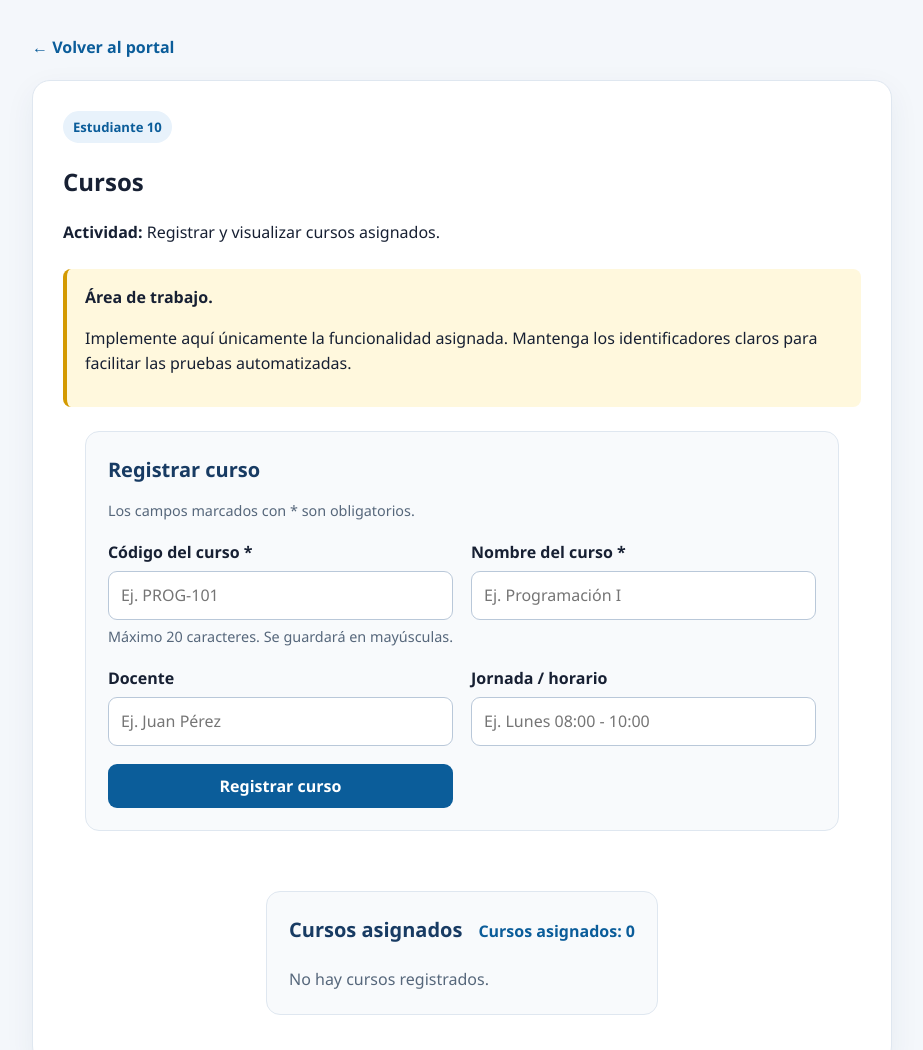
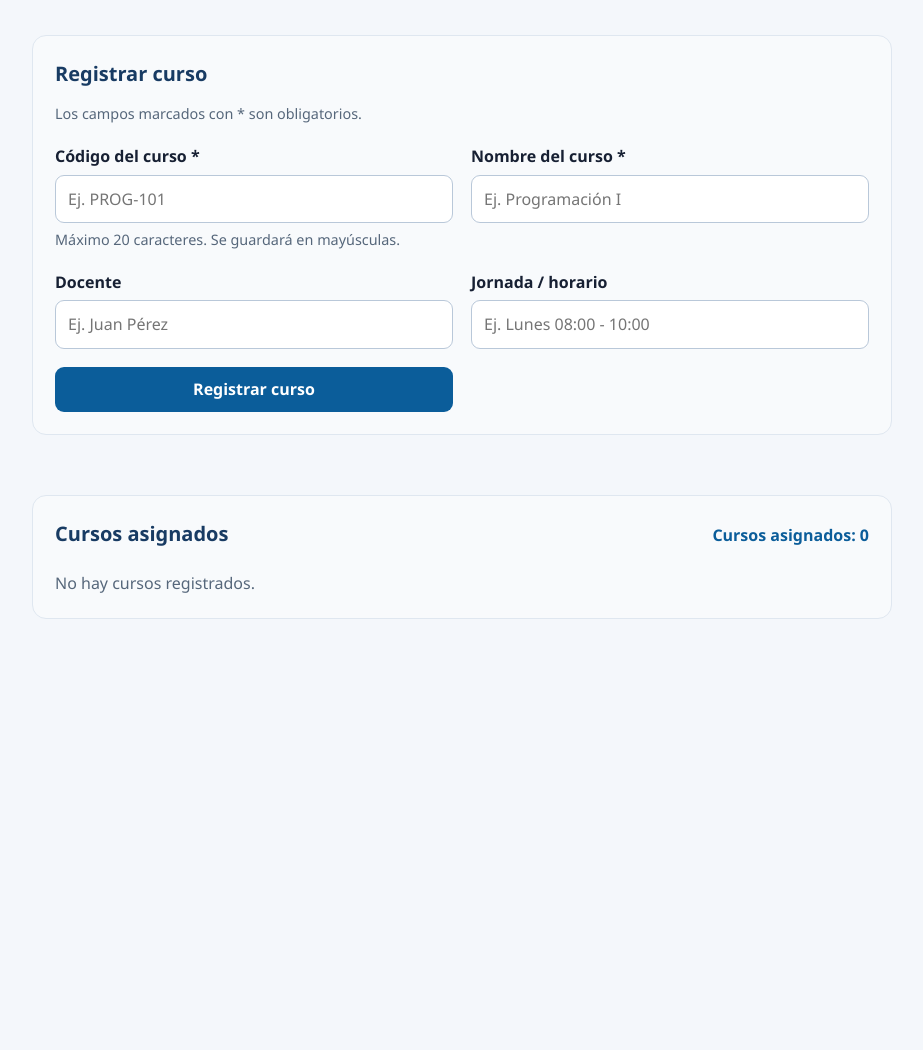
Before and after one commit to DarknessGT/portal-universitario-2026, a plain HTML site: page modules/10-cursos/index.html in a window 1280 px wide. Shown: the top 1050 px of the page, without its empty margins (178-1101 px from the left). After the commit the page ends 800 px from the top, so only its background shows below. Drawn offline with Linux system fonts and the light colour scheme.

Commit message:
refactor(cursos): mostrar interfaz independiente

```diff
--- a/modules/10-cursos/estilos.css
+++ b/modules/10-cursos/estilos.css
@@ -1,10 +1,13 @@
-/* Módulo 10: contenedor y secciones de la aplicación de cursos. */
+/* Módulo 10: vista independiente y secciones de la aplicación de cursos. */
+.cursos-standalone {
+  width: min(900px, 100%);
+  margin: 0 auto;
+  padding: 35px 20px 70px;
+}
+
 .cursos-app {
   display: block;
-  min-height: 0;
-  padding: 0;
-  border: 0;
-  background: transparent;
+  width: 100%;
 }
 
 .cursos-section {
--- a/modules/10-cursos/index.html
+++ b/modules/10-cursos/index.html
@@ -8,20 +8,11 @@
   <link rel="stylesheet" href="estilos.css">
 </head>
 <body>
-  <main class="module-page">
-    <a class="back-link" href="../../index.html">← Volver al portal</a>
-    <section class="module-workspace">
-      <span class="student-badge">Estudiante 10</span>
-      <h1>Cursos</h1>
-      <p><strong>Actividad:</strong> Registrar y visualizar cursos asignados.</p>
-
-      <div class="notice">
-        <strong>Área de trabajo.</strong>
-        <p>Implemente aquí únicamente la funcionalidad asignada. Mantenga los identificadores claros para facilitar las pruebas automatizadas.</p>
-      </div>
+  <main class="cursos-standalone">
+    <h1 class="sr-only">Administración de cursos asignados</h1>
 
     <!-- Aplicación autocontenida para registrar cursos asignados -->
-      <div id="app-10" class="student-area cursos-app">
+    <div id="app-10" class="cursos-app">
       <!-- Formulario de registro de cursos -->
       <section class="cursos-section" aria-labelledby="registro-cursos-titulo">
           <h2 id="registro-cursos-titulo">Registrar curso</h2>
@@ -84,10 +75,6 @@
           </div>
       </section>
     </div>
-
-      <!-- Región complementaria conservada para la estructura accesible del portal -->
-      <p id="resultado-10" class="result" aria-live="polite"></p>
-    </section>
   </main>
   <script src="../../js/app.js"></script>
   <script src="modulo.js"></script>
```
Lines whose indentation alone changed are shown as unchanged.
